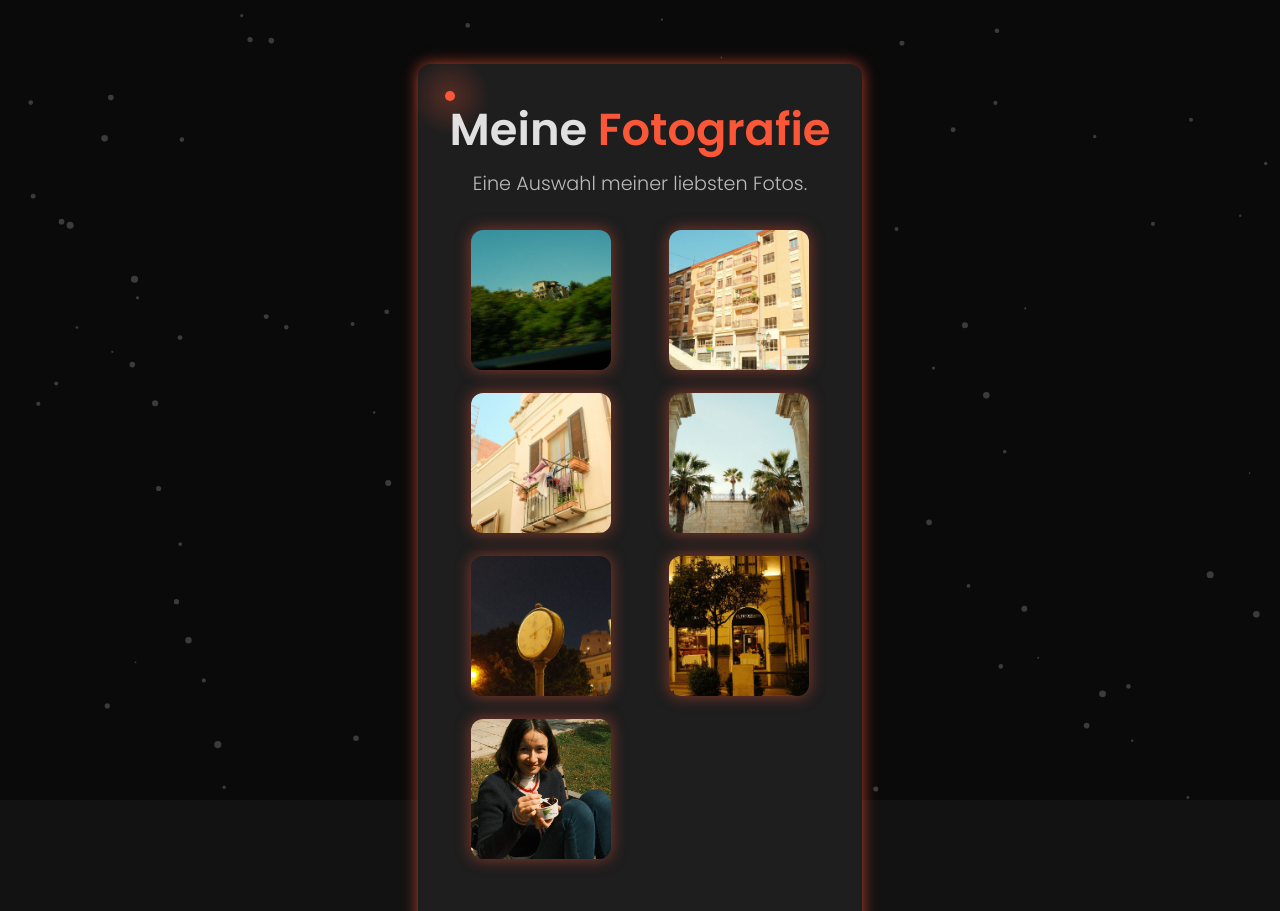
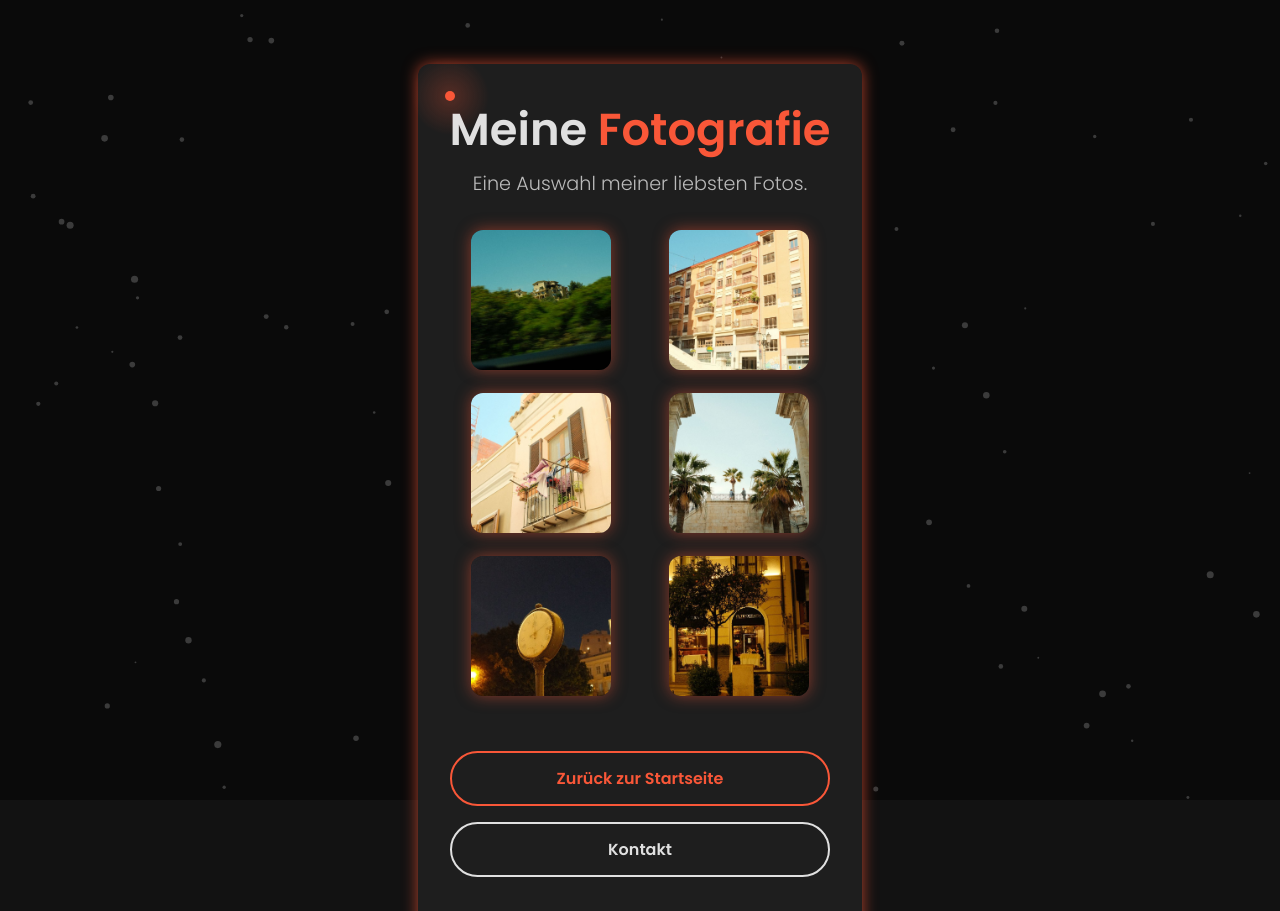
Before and after one commit to Nahomare/Portfoliio, a plain HTML site: page photography.html in a window 1280 px wide. Shown: the top 911 px of the page. Drawn offline with nearby package versions, Linux system fonts and the light colour scheme.

Commit message:
Photography Seite aktualisiert

```diff
--- a/photography.html
+++ b/photography.html
@@ -28,7 +28,6 @@
         <a href="assets/images/Bild-4.jpg" data-lightbox="gallery"><img src="assets/images/Bild-4.jpg" alt="Foto 4" class="photo" /></a>
         <a href="assets/images/Bild-5.jpg" data-lightbox="gallery"><img src="assets/images/Bild-5.jpg" alt="Foto 5" class="photo" /></a>
         <a href="assets/images/Bild-6.jpg" data-lightbox="gallery"><img src="assets/images/Bild-6.jpg" alt="Foto 6" class="photo" /></a>
-        <a href="assets/images/WhatsApp%20Bild%202025-05-24%20um%2015.38.36_1de7a214.jpg" data-lightbox="gallery"><img src="assets/images/WhatsApp%20Bild%202025-05-24%20um%2015.38.36_1de7a214.jpg" alt="Foto 6" class="photo" /></a>
     </main>
 
 
```
